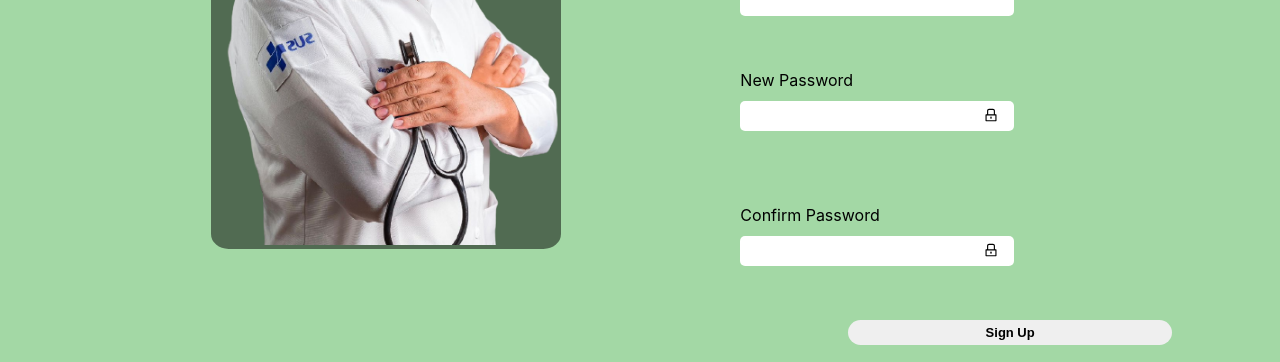
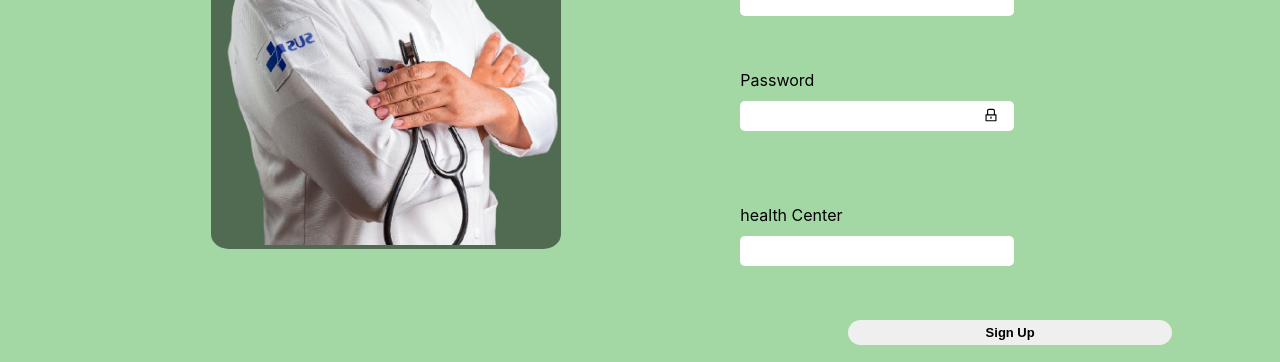
Before and after one commit to Igire-Rwanda/Infant-healthy-assurance, a React (Create React App) app: page /Sign-up in a window 1280 px wide. Shown: the part 255-617 px from the top of the page. Built offline with nearby package versions, Linux system fonts and the light colour scheme.

Commit message:
pushing integration of doctor's login, signup backend and frontend

```diff
--- a/src/Pages/DoctorLogin.jsx
+++ b/src/Pages/DoctorLogin.jsx
@@ -4,31 +4,49 @@ import { Link } from "react-router-dom";
 import "../style/login.css";
 import React, { useState } from "react";
 function DoctorLogin() {
-  const [username, setUsername] = useState("");
-  const [password, setPassword] = useState("");
-  const [error, setError] = useState("");
+  const realValues = {
+    name: "",
+    password: "",
+  };
+
+  const [formValues, setFormvalues] = useState(realValues);
+
+  const [setSubmited] = useState(false);
+
+  const handleChange = (e) => {
+    const { name, value } = e.target;
+    setFormvalues({ ...formValues, [name]: value });
+  };
 
   const handleLogin = async (e) => {
     e.preventDefault();
-
+    sendData();
+    setSubmited(true);
+  };
+  const sendData = async () => {
     try {
-      const response = await fetch("/api/login", {
-        method: "POST",
-        headers: {
-          "Content-Type": "application/json",
-        },
-        body: JSON.stringify({ username, password }),
-      });
+      const response = await fetch(
+        "http://localhost:3000/api/v1/doctor/login",
+        {
+          method: "POST",
+          headers: {
+            "Content-Type": "application/json",
+          },
+          body: JSON.stringify(formValues),
+        }
+      );
 
       if (response.ok) {
         window.location.href = "/dashboard";
       } else {
-        const data = await response.json();
-        setError(data.message);
+        throw new Error("failed to save data");
       }
     } catch (error) {
-      setError("An error occurred. Please try again later.");
+      console.error("An error occurred. Please try again later.", error);
     }
+  };
+  const HandleLogin = () => {
+    window.location.href = "/login";
   };
   return (
     <>
@@ -51,22 +69,24 @@ function DoctorLogin() {
               <br />
               <input
                 type="text"
-                id="username"
+                name="name"
                 className="input1"
-                value={username}
-                onChange={(e) => setUsername(e.target.value)}
+                value={realValues.username}
+                onChange={handleChange}
+                required
               />
               <br />
               <label htmlFor="Password">Password</label>
               <br />
               <input
                 type="password"
-                id="password"
-                value={password}
-                onChange={(e) => setPassword(e.target.value)}
+                name="password"
+                value={realValues.userpassword}
+                onChange={handleChange}
+                required
               />
             </form>
-            <button className="btn-login" type="submit">
+            <button className="btn-login" onClick={HandleLogin}>
               Login
             </button>
           </div>
--- a/src/Pages/DoctorSignUp.jsx
+++ b/src/Pages/DoctorSignUp.jsx
@@ -5,32 +5,53 @@ import "../style/DoctorSignUp.css";
 import React, { useState } from "react";
 import { AiOutlineLock } from "react-icons/ai";
 
-function DoctorLogin() {
-  const [username, setUsername] = useState("");
-  const [password, setPassword] = useState("");
-  const [error, setError] = useState("");
+function DoctorSignUp() {
+  const realValues = {
+    name: "",
+    email: "",
+    password: "",
+    role: "",
+    healthCenter: "",
+  };
+  const [formValues, setFormvalues] = useState(realValues);
 
-  const handleLogin = async (e) => {
+  const [setSubmited] = useState(false);
+
+  const handleChange = (e) => {
+    const { name, value } = e.target;
+    setFormvalues({ ...formValues, [name]: value });
+  };
+
+  const handleSign = async (e) => {
     e.preventDefault();
+    sendData();
+    setSubmited(true);
+  };
 
+  const sendData = async () => {
     try {
-      const response = await fetch("/api/login", {
-        method: "POST",
-        headers: {
-          "Content-Type": "application/json",
-        },
-        body: JSON.stringify({ username, password }),
-      });
+      const response = await fetch(
+        "http://localhost:3000/api/v1/doctor-account",
+        {
+          method: "POST",
+          headers: {
+            "Content-Type": "application/json",
+          },
+          body: JSON.stringify(formValues),
+        }
+      );
 
       if (response.ok) {
         window.location.href = "/dashboard";
       } else {
-        const data = await response.json();
-        setError(data.message);
+        throw new Error("failed to save data");
       }
     } catch (error) {
-      setError("An error occurred. Please try again later.");
+      console.error("An error occurred. Please try again later.", error);
     }
+  };
+  const handleSignup = () => {
+    window.location.href = "/sign-up";
   };
   //
   return (
@@ -49,43 +70,54 @@ function DoctorLogin() {
         <div className="right">
           <div className="body">
             <h3 className="welcome">Welcome!</h3>
-            <form onSubmit={handleLogin}>
+            <form onSubmit={handleSign}>
               <label htmlFor="Name">Name</label>
               <br />
               <input
                 type="text"
-                id="username"
+                name="name"
                 className="input1"
-                value={username}
-                onChange={(e) => setUsername(e.target.value)}
+                value={realValues.username}
+                onChange={handleChange}
+                required
               />
               <br />
               <label htmlFor="email">Email Address</label>
               <br />
               <input
-                type="password"
-                id="password"
-                value={password}
-                onChange={(e) => setPassword(e.target.value)}
+                type="email"
+                name="email"
+                value={realValues.useremail}
+                onChange={handleChange}
+                required
               />
               <br />
               <div className="two-inputs">
-                <label htmlFor="password">New Password</label>
+                <label htmlFor="password">Password</label>
                 <br />
                 <div className="input-cont">
                   <AiOutlineLock className="ico1" />
-                  <input type="password" />
+                  <input
+                    type="password"
+                    name="password"
+                    value={realValues.userpassword}
+                    onChange={handleChange}
+                    required
+                  />
                 </div>
                 <br />
-                <label htmlFor="password">Confirm Password</label>
+                <label htmlFor="text">health Center</label>
                 <br />
-                <div className="input-cont2">
-                  <AiOutlineLock className="ico2" />
-                  <input type="password" />
-                </div>
+                <input
+                  type="text"
+                  name="healthCenter"
+                  value={realValues.userhealthCenter}
+                  onChange={handleChange}
+                  required
+                />
               </div>
             </form>
-            <button className="btn-login" type="submit">
+            <button className="btn-login" onClick={handleSignup}>
               Sign Up
             </button>
           </div>
@@ -106,4 +138,4 @@ function DoctorLogin() {
     </>
   );
 }
-export default DoctorLogin;
+export default DoctorSignUp;
```
